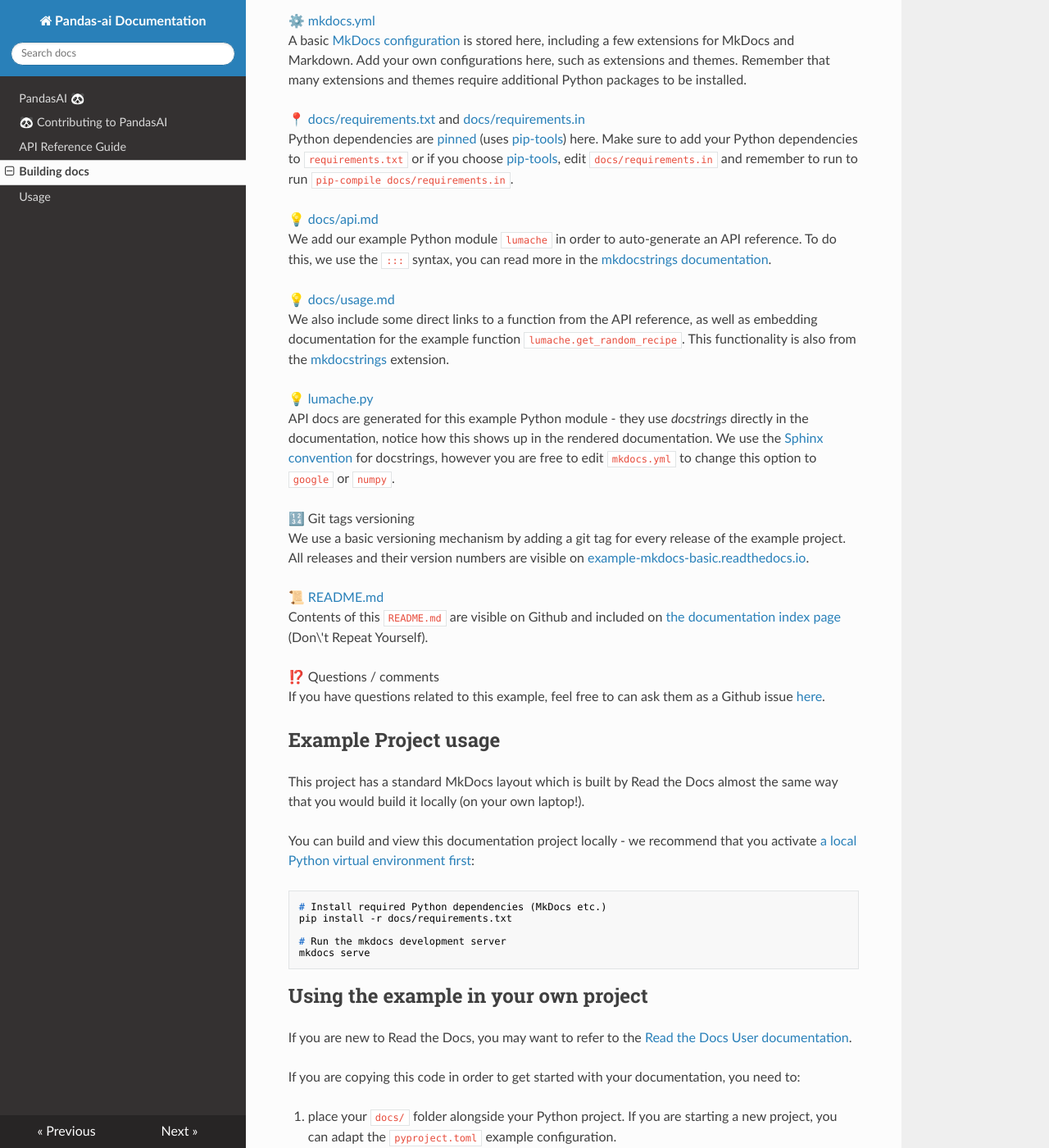
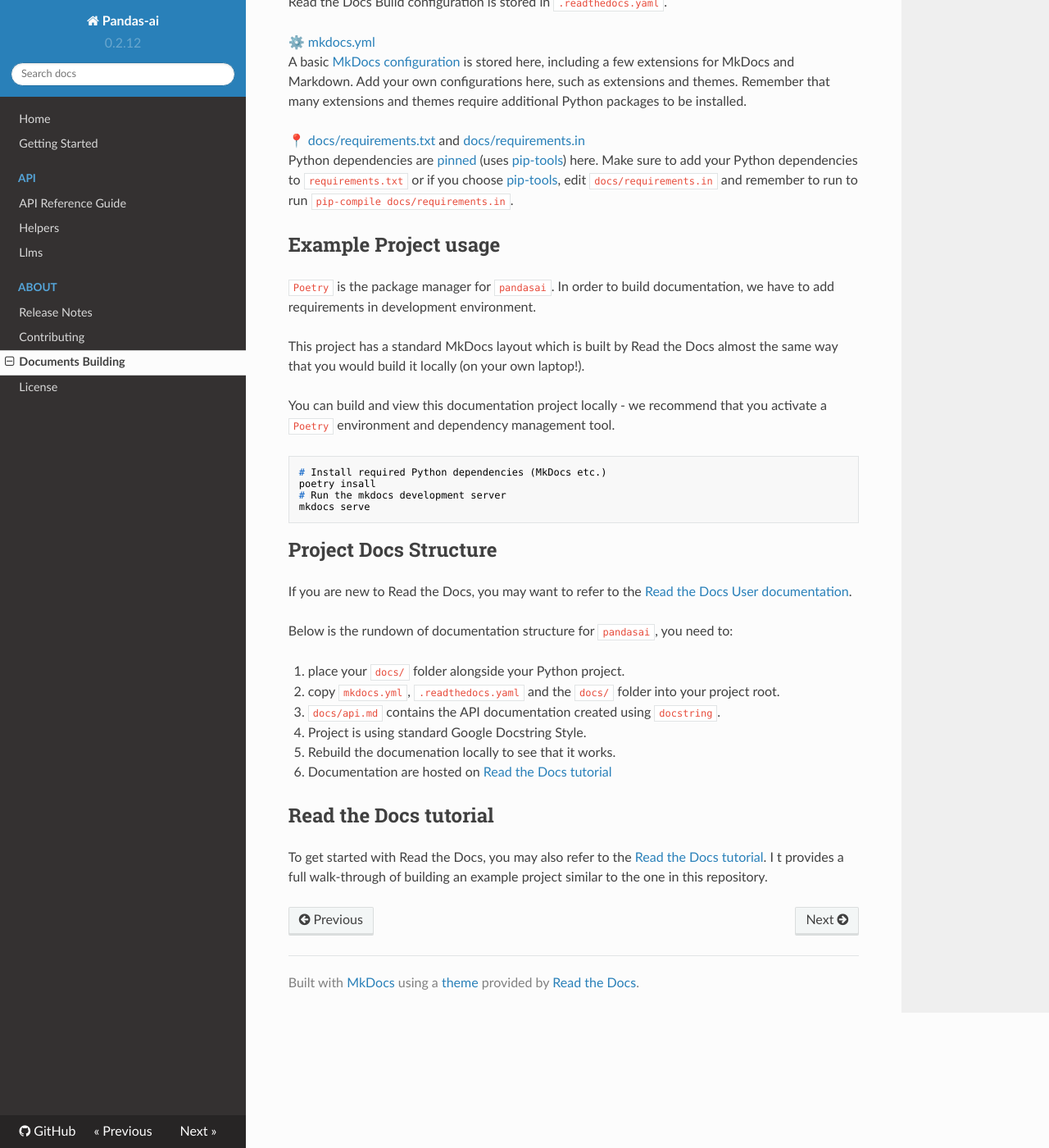
Before and after one commit to Sinaptik-AI/pandas-ai, an MkDocs documentation site: the page built from docs/building_docs.md, in a window 1280 px wide and 1400 px high, scrolled down 399 px. Shown: the whole window at 82% size. Built offline with MkDocs 1.6.1, drawn with Linux system fonts in a browser that asks for light colours; nearby versions of some CDN libraries; some of the changed text lies outside the part shown.

Commit message:
Documentation restructuring Performed
1. NAV menu added
2. API Coverage
3. Pages Added

````diff
--- a/docs/building_docs.md
+++ b/docs/building_docs.md
@@ -1,9 +1,10 @@
 Example: Building Docs with MkDocs
-===============================================
+===================================
 
-This example shows a basic MkDocs project with Read the Docs. You're encouraged to view it to get inspiration
-and copy & paste from the files in the source code. If you are using Read the Docs for the first time, have a look at
-the official [Read the Docs Tutorial](https://docs.readthedocs.io/en/stable/tutorial/index.html).
+This example shows a basic MkDocs project with Read the Docs. This project is using `mkdocs` with `readthedocs`
+project template.
+
+Some useful links are given below to lear and contribute in the project.
 
 📚 [docs/](https://github.com/readthedocs-examples/example-mkdocs-basic/blob/main/docs/)<br>
 A basic MkDocs project lives in `docs/`, it was generated using MkDocs defaults. All the `*.md` make up sections in the documentation.
@@ -17,57 +18,42 @@
 📍 [docs/requirements.txt](https://github.com/readthedocs-examples/example-mkdocs-basic/blob/main/docs/requirements.txt) and [docs/requirements.in](https://github.com/readthedocs-examples/example-mkdocs-basic/blob/main/docs/requirements.in)<br>
 Python dependencies are [pinned](https://docs.readthedocs.io/en/latest/guides/reproducible-builds.html) (uses [pip-tools](https://pip-tools.readthedocs.io/en/latest/)) here. Make sure to add your Python dependencies to `requirements.txt` or if you choose [pip-tools](https://pip-tools.readthedocs.io/en/latest/), edit `docs/requirements.in` and remember to run to run `pip-compile docs/requirements.in`.
 
-💡 [docs/api.md](https://github.com/readthedocs-examples/example-mkdocs-basic/blob/main/docs/api.md)<br>
-We add our example Python module `lumache` in order to auto-generate an API reference. To do this, we use the `:::` syntax, you can read more in the [mkdocstrings documentation](https://mkdocstrings.github.io/).
-
-💡 [docs/usage.md](https://github.com/readthedocs-examples/example-mkdocs-basic/blob/main/docs/usage.md)<br>
-We also include some direct links to a function from the API reference, as well as embedding documentation for the example function `lumache.get_random_recipe`. This functionality is also from the [mkdocstrings](https://mkdocstrings.github.io/python/) extension.
-
-💡 [lumache.py](https://github.com/readthedocs-examples/example-mkdocs-basic/blob/main/lumache.py)<br>
-API docs are generated for this example Python module - they use *docstrings* directly in the documentation, notice how this shows up in the rendered documentation. We use the [Sphinx convention](https://pythonhosted.org/an_example_pypi_project/sphinx.html#function-definitions) for docstrings, however you are free to edit `mkdocs.yml` to change this option to `google` or `numpy`.
-
-🔢 Git tags versioning<br>
-We use a basic versioning mechanism by adding a git tag for every release of the example project. All releases and their version numbers are visible on
-[example-mkdocs-basic.readthedocs.io](https://example-mkdocs-basic.readthedocs.io/en/latest/).
-
-📜 [README.md](https://github.com/readthedocs-examples/example-mkdocs-basic/blob/main/README.md)<br>
-Contents of this `README.md` are visible on Github and included on [the documentation index page](https://example-mkdocs-basic.readthedocs.io/en/latest/) (Don\'t Repeat Yourself).
-
-⁉️ Questions / comments<br>
-If you have questions related to this example, feel free to can ask them as a Github issue [here](https://github.com/readthedocs-examples/example-mkdocs-basic/issues).
-
-
 Example Project usage
 ---------------------
 
-This project has a standard MkDocs layout which is built by Read the Docs almost the same way that you would build it locally (on your own laptop!).
+`Poetry` is the package manager for `pandasai`. In order to build documentation, we have to add requirements in
+development environment.
 
-You can build and view this documentation project locally - we recommend that you activate [a local Python virtual environment first](https://packaging.python.org/en/latest/guides/installing-using-pip-and-virtual-environments/#creating-a-virtual-environment):
+This project has a standard MkDocs layout which is built by Read the Docs almost the same way that you would build it
+locally (on your own laptop!).
 
+You can build and view this documentation project locally - we recommend that you activate a `Poetry` environment
+and dependency management tool.
 ```console
 # Install required Python dependencies (MkDocs etc.)
-pip install -r docs/requirements.txt
-
+poetry insall
 # Run the mkdocs development server
 mkdocs serve
 ```
 
-Using the example in your own project
--------------------------------------
+Project Docs Structure
+----------------------
 
 If you are new to Read the Docs, you may want to refer to the [Read the Docs User documentation](https://docs.readthedocs.io/).
 
-If you are copying this code in order to get started with your documentation, you need to:
+Below is the rundown of documentation structure for `pandasai`, you need to:
 
-1. place your `docs/` folder alongside your Python project. If you are starting a new project, you can adapt the `pyproject.toml` example configuration.
-1. use your existing project repository or create a new repository on Github, GitLab, Bitbucket or another host supported by Read the Docs.
-1. copy `mkdocs.yml`, `.readthedocs.yaml` and the `docs/` folder into your project.
-1. customize all the files, replacing example contents.
-1. Rebuild the documenation locally to see that it works.
-1. *Finally*, register your project on Read the Docs, see [Importing Your Documentation](https://docs.readthedocs.io/en/stable/intro/import-guide.html).
+1. place your `docs/` folder alongside your Python project.
+2. copy `mkdocs.yml`, `.readthedocs.yaml` and the `docs/` folder into your project root.
+3. `docs/api.md` contains the API documentation created using `docstring`.
+4. Project is using standard Google Docstring Style.
+5. Rebuild the documenation locally to see that it works.
+1. Documentation are hosted on [Read the Docs tutorial](https://docs.readthedocs.io/en/stable/tutorial/)
 
 
 Read the Docs tutorial
 ----------------------
 
-To get started with Read the Docs, you may also refer to the [Read the Docs tutorial](https://docs.readthedocs.io/en/stable/tutorial/). It provides a full walk-through of building an example project similar to the one in this repository.
+To get started with Read the Docs, you may also refer to the
+[Read the Docs tutorial](https://docs.readthedocs.io/en/stable/tutorial/). I
+t provides a full walk-through of building an example project similar to the one in this repository.
--- a/mkdocs.yml
+++ b/mkdocs.yml
@@ -1,7 +1,27 @@
-site_name: Pandas-ai Documentation
+site_name: Pandas-ai
+site_url: https://github.com/gventuri/pandas-ai
+repo_url: https://github.com/gventuri/pandas-ai
+site_description: Pandasai Documentation with Markdown
+site_author: pandasai contributors
+
 theme:
   name: readthedocs
   highlightjs: true
+
+nav:
+    - Home: index.md
+    - Getting Started: getting-started.md
+    - API:
+        - API/api.md
+        - API/helpers.md
+        - API/llms.md
+    - About:
+        - Release Notes: release-notes.md
+        - Contributing: CONTRIBUTING.md
+        - Documents Building: building_docs.md
+        - License: license.md
+extra:
+    version: "0.2.12"
 plugins:
   - search
   - mkdocstrings:
````
Also changed, not shown: docs/API/api.md (added, +16 -0 lines), docs/API/helpers.md (added, +11 -0 lines), docs/API/llms.md (added, +26 -0 lines), docs/api.md (deleted, +0 -30 lines), docs/getting-started.md (added, +121 -0 lines), docs/index.md (+10 -13 lines), docs/license.md (added, +23 -0 lines), docs/release-notes.md (added, +4 -0 lines), docs/usage.md (deleted, +0 -14 lines), docs/CONTRIBUTING.md (renamed from docs/Contributing.md).
